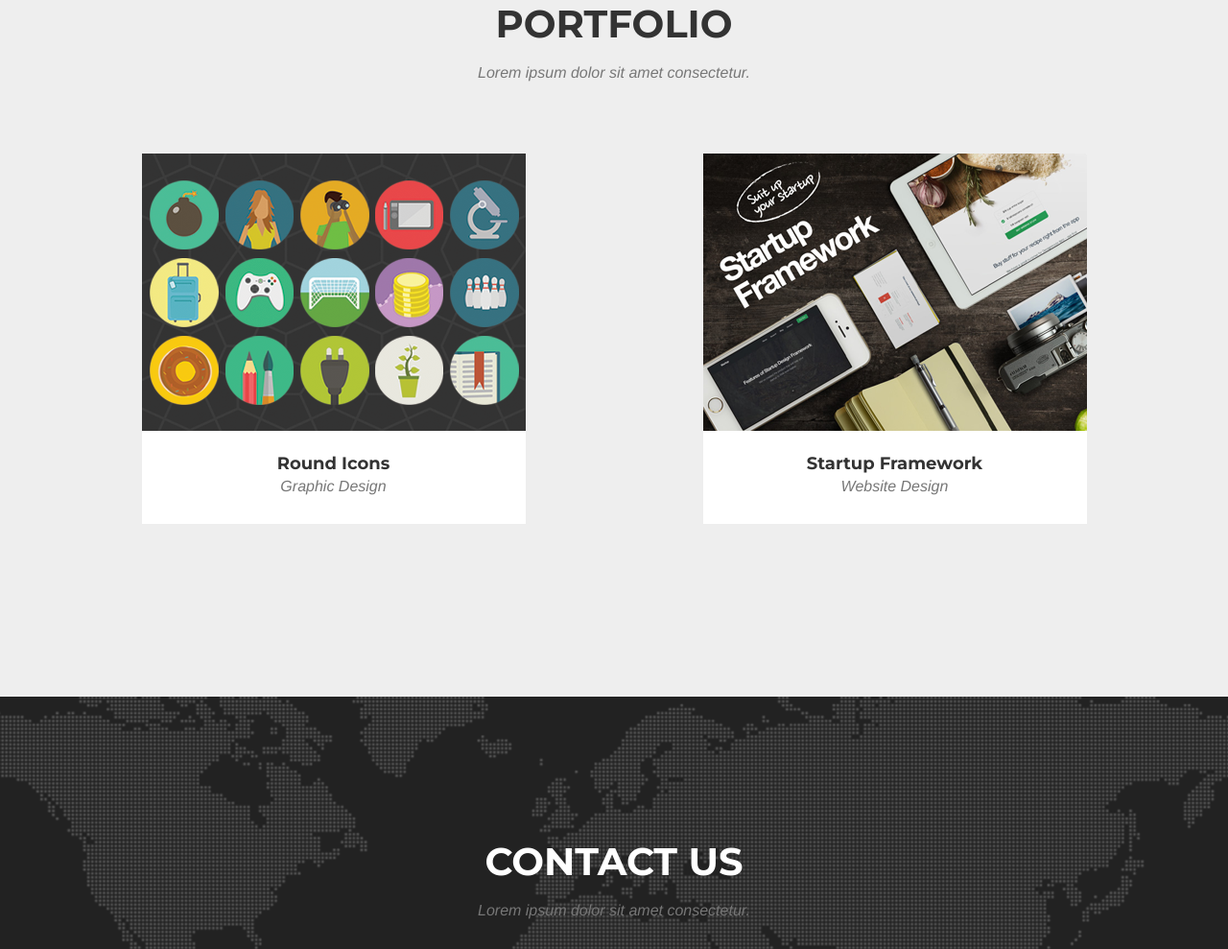
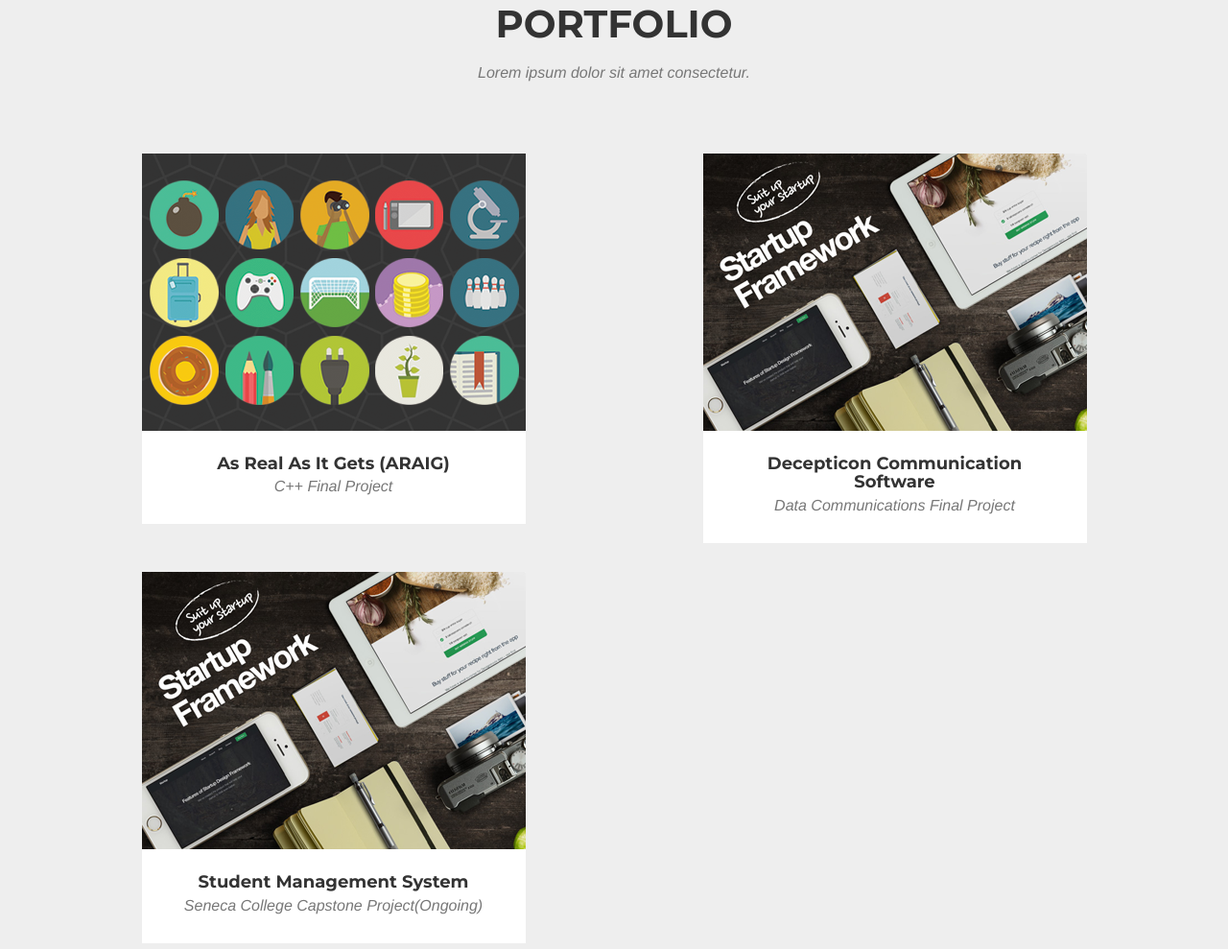
Before and after one commit to hsnoble/Portfolio, a website: page index.html in a window 1280 px wide. Shown: the part 1657-2646 px from the top of the page at 96% size. Drawn offline with nearby package versions, Linux system fonts and the light colour scheme; a web font is replaced by a local one.

Commit message:
Edited Portfolios section with actual Project Information

```diff
--- a/index.html
+++ b/index.html
@@ -155,8 +155,22 @@
                         <img src="img/portfolio/roundicons.png" class="img-responsive" alt="">
                     </a>
                     <div class="portfolio-caption">
-                        <h4>Round Icons</h4>
-                        <p class="text-muted">Graphic Design</p>
+                        <h4>As Real As It Gets (ARAIG)</h4>
+                        <p class="text-muted">C++ Final Project</p>
+                    </div>
+                </div>
+				<div class="col-md-6 col-sm-2 portfolio-item">
+                    <a href="#portfolioModal2" class="portfolio-link" data-toggle="modal">
+                        <div class="portfolio-hover">
+                            <div class="portfolio-hover-content">
+                                <i class="fa fa-plus fa-3x"></i>
+                            </div>
+                        </div>
+                        <img src="img/portfolio/startup-framework.png" class="img-responsive" alt="">
+                    </a>
+                    <div class="portfolio-caption">
+                        <h4>Decepticon Communication Software</h4>
+                        <p class="text-muted">Data Communications Final Project</p>
                     </div>
                 </div>
                 <div class="col-md-6 col-sm-2 portfolio-item">
@@ -169,8 +183,8 @@
                         <img src="img/portfolio/startup-framework.png" class="img-responsive" alt="">
                     </a>
                     <div class="portfolio-caption">
-                        <h4>Startup Framework</h4>
-                        <p class="text-muted">Website Design</p>
+                        <h4>Student Management System</h4>
+                        <p class="text-muted">Seneca College Capstone Project(Ongoing)</p>
                     </div>
                 </div>
 				<!-- EXTRA SECTIONS
```
